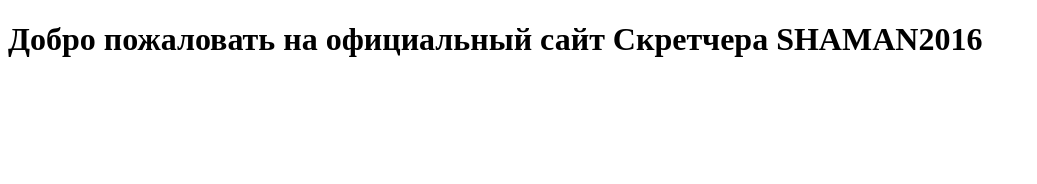
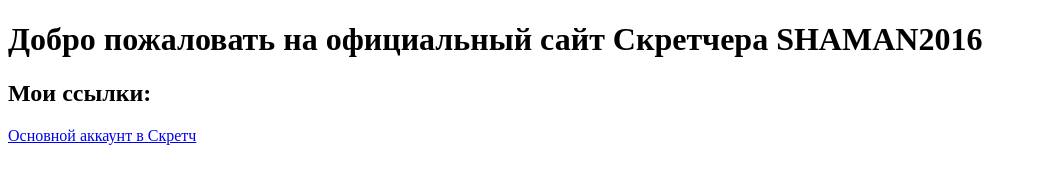
Before and after one commit to tagir-scratch/shaman2016.github.io, a plain HTML site: page index.html in a window 1280 px wide. Shown: the whole page, without its empty margins (0-1037 px from the left). Drawn offline with Linux system fonts and the light colour scheme.

Commit message:
Update index.html

```diff
--- a/index.html
+++ b/index.html
@@ -4,6 +4,8 @@
 <title>Главная страница — сайт shaman2016</title>
 </head>
 <body>
-<h1>Добро пожаловать на официальный сайт Скретчера SHAMAN2016</h1>
+  <h1>Добро пожаловать на официальный сайт Скретчера SHAMAN2016</h1>
+  <h2>Мои ссылки:</h2>
+  <a href="https://scratch.mit.edu/users/SHAMAN2016/">Основной аккаунт в Скретч</a>
 </body>
 </html>
```
